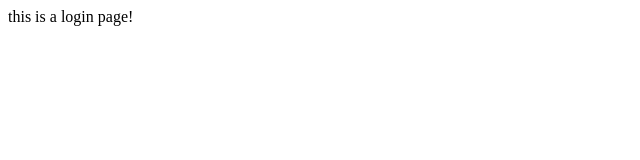
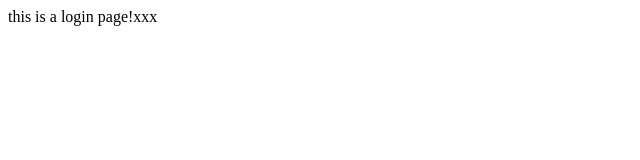
Before and after one commit to aleckkao/prac2, a plain HTML site: page login.html in a window 1280 px wide. Shown: the full height of the page, 0-640 px from the left. Drawn offline with Linux system fonts and the light colour scheme.

Commit message:
feature commit - login.html

```diff
--- a/login.html
+++ b/login.html
@@ -7,7 +7,7 @@
 </head>
 
 <body>
-    this is a login page!
+    this is a login page!xxx
 </body>
 
 </html>
```
